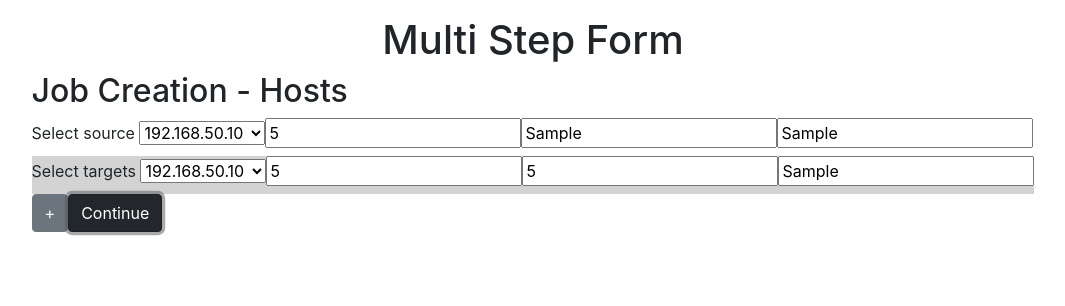
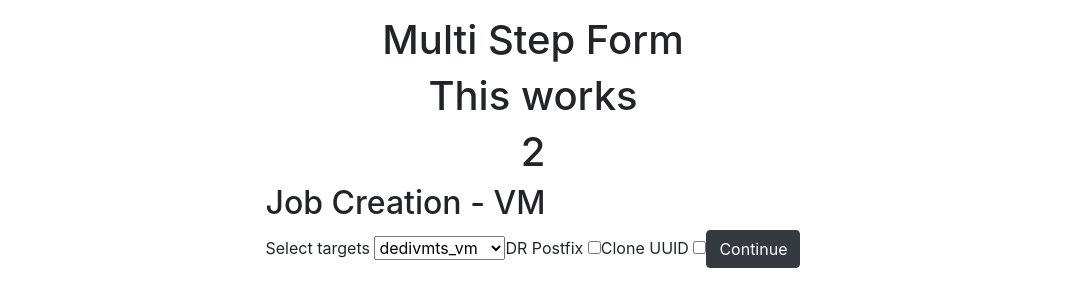
Before and after one commit to Gw3i/multi-step-form-vue, a Nuxt app: page / in a window 1280 px wide. Both pictures are taken after typing "5", "Sample", "Sample", "5", "5", "Sample" into the empty fields and a click on the button "Continue". Shown: the top 306 px of the page, without its empty margins (107-1172 px from the left). Built offline with nearby package versions, Linux system fonts and the light colour scheme.

Commit message:
Fix rerendering bug

```diff
--- a/components/Form.vue
+++ b/components/Form.vue
@@ -1,9 +1,10 @@
 <template>
   <div class="d-flex flex-column align-items-center gap-5 p-3">
-    <h1 v-if="steps.step === 1">Multi Step Form</h1>
-    <h1 v-if="steps.step === 2">This works</h1>
+    <h1>Multi Step Form</h1>
+    <h1>This works</h1>
+    <h1>{{ step }}</h1>
     <form>
-      <fieldset id="1" v-if="steps.step === 1">
+      <fieldset id="1" v-if="step === 1">
         <h2>Job Creation - Hosts</h2>
         <label for="source">
           Select source
@@ -50,12 +51,12 @@
           </label>
         </fieldset>
         <button type="button" class="btn btn-secondary">+</button>
-        <button @click.prevent="nextStep" class="continueForm btn btn-dark">
+        <button @click.prevent="step++" class="continueForm btn btn-dark">
           Continue
         </button>
       </fieldset>
 
-      <fieldset id="2" v-if="steps.step === 2">
+      <fieldset id="2" v-if="step === 2">
         <h2>Job Creation - VM</h2>
         <label for="vm">
           Select targets
@@ -75,12 +76,12 @@
           >Clone UUID
           <input id="cloneUUID" name="cloneUUID" type="checkbox" />
         </label>
-        <button @click.prevent="nextStep" class="continueForm btn btn-dark">
+        <button @click.prevent="step++" class="continueForm btn btn-dark">
           Continue
         </button>
       </fieldset>
 
-      <fieldset id="3" v-if="steps.step === 3">
+      <fieldset id="3" v-if="step === 3">
         <h2>Job Creation - Times</h2>
         <div>
           <label for="interval">
@@ -122,13 +123,13 @@
             </label>
           </fieldset>
 
-          <button @click.prevent="nextStep" class="continueForm btn btn-dark">
+          <button @click.prevent="step++" class="continueForm btn btn-dark">
             Continue
           </button>
         </fieldset>
       </fieldset>
 
-      <fieldset id="4" v-if="steps.step === 4">
+      <fieldset id="4" v-if="step === 4">
         <h2>Job Creation - Summary</h2>
         <p>Here is the summary</p>
         <button class="continueForm btn btn-dark">Create</button>
@@ -138,6 +139,7 @@
 </template>
 
 <script setup>
+import { ref } from 'vue'
 const days = [
   'Monday',
   'Tuesday',
@@ -147,14 +149,7 @@ const days = [
   'Saturday',
   'Sundays',
 ]
-const steps = {
-  step: 1,
-}
-
-function nextStep() {
-  steps.step++
-  console.log(steps.step)
-}
+const step = ref(1)
 </script>
 
 <style>
```
